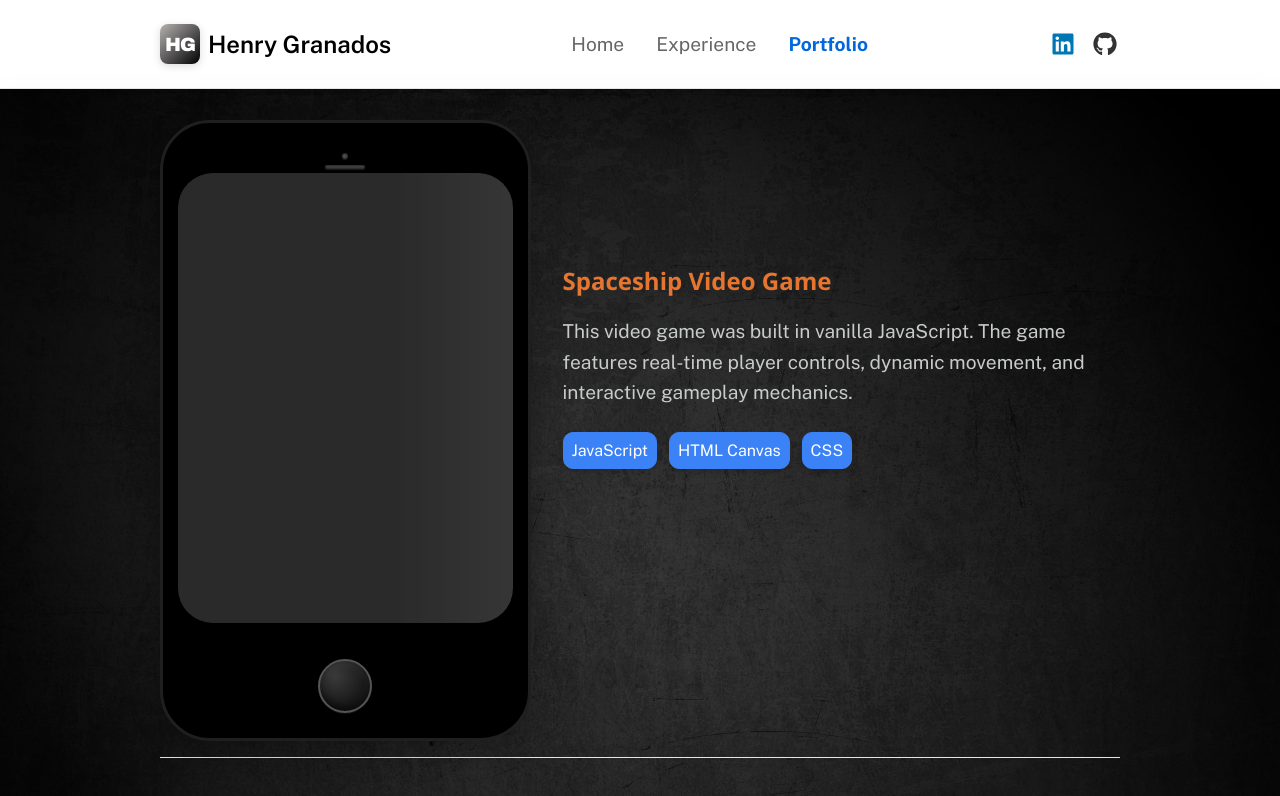
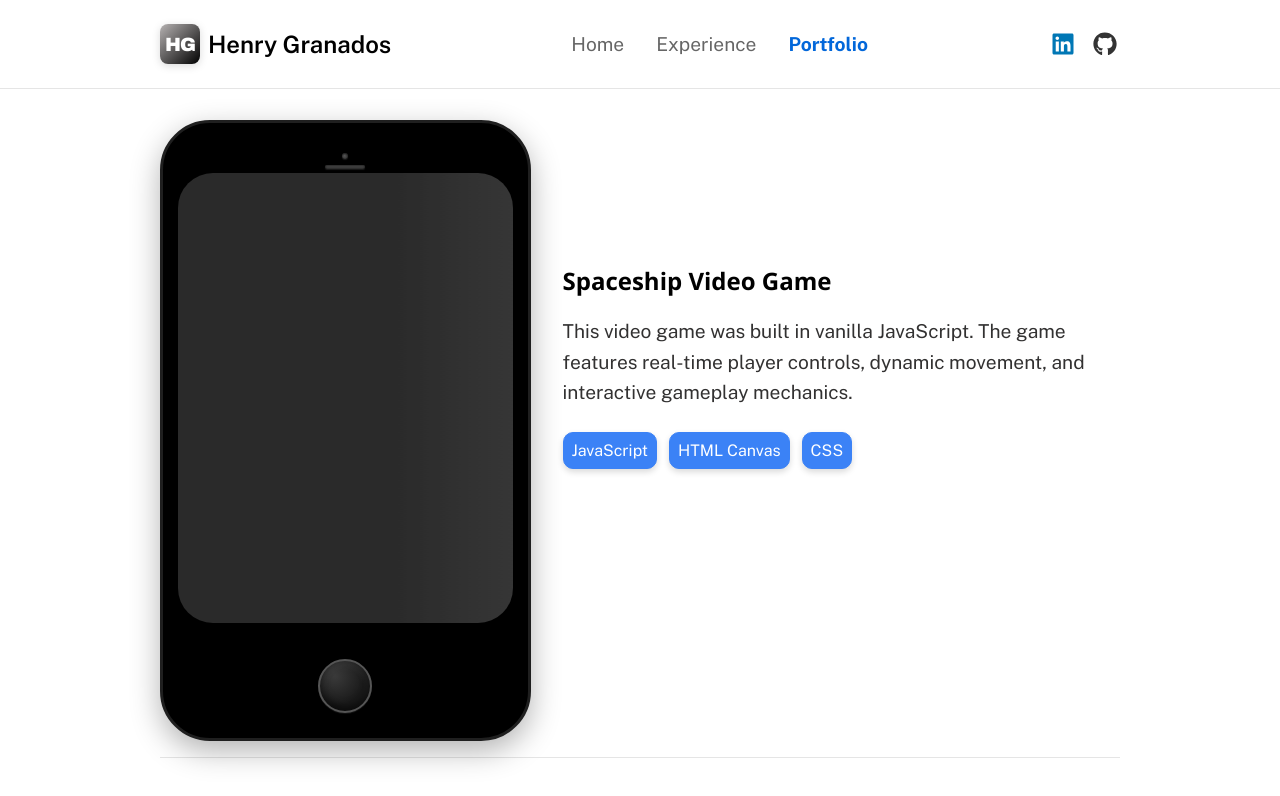
Before and after one commit to henrygranados/henrygranados.github.io, a React (Vite) app: page /portfolio in a window 1280 px wide. Shown: the top 796 px of the page. Built offline with nearby package versions, Linux system fonts and the light colour scheme.

Commit message:
small updates

```diff
--- a/src/pages/Experience.tsx
+++ b/src/pages/Experience.tsx
@@ -84,7 +84,6 @@ export default function Experience() {
         "Cypress",
         "HTML",
         "CSS",
-        "Sass",
       ],
     },
     {
--- a/src/pages/Portfolio.css
+++ b/src/pages/Portfolio.css
@@ -7,9 +7,7 @@ h2 {
   background-size: cover;
   background-position: center;
   min-height: 100vh;
-  width: 100vw;
-  margin-left: calc(-50vw + 50%);
-  margin-right: calc(-50vw + 50%);
+  width: 100%;
 }
 
 .portfolio {
@@ -125,12 +123,12 @@ h2 {
   font-size: 1.5rem;
   font-weight: 600;
   margin: 0 0 1rem 0;
-  color: #e67530;
+  color: #000;
 }
 
 .video-description p {
   font-size: 1.2rem;
-  color: #c8cbcc;
+  color: #323131;
   line-height: 1.6;
   margin-bottom: 1.5rem;
 }
@@ -142,15 +140,6 @@ h2 {
   justify-content: flex-start;
 }
 
-@keyframes shimmer {
-  0% {
-    background-position: 200% 0;
-  }
-  100% {
-    background-position: -200% 0;
-  }
-}
-
 .portfolio-content video {
   width: 100%;
   height: auto;
--- a/src/pages/Portfolio.tsx
+++ b/src/pages/Portfolio.tsx
@@ -7,7 +7,6 @@ import { Chip } from "../components/SkillTag";
 import styled from "styled-components";
 import "./Portfolio.css";
 import Divider from "../components/Divider";
-import blackwallImage from "../assets/images/blackwall.jpg";
 import { useState } from "react";
 
 const IPhoneFrame = styled.div({
@@ -139,10 +138,7 @@ export default function Portfolio() {
     chat: false,
   });
   return (
-    <div
-      className="portfolio-background"
-      style={{ backgroundImage: `url(${blackwallImage})`, backgroundColor: '#000' }}
-    >
+    <div className="portfolio-background">
       <div className="portfolio">
         <div className="portfolio-layout">
           <IPhoneFrame>
```
